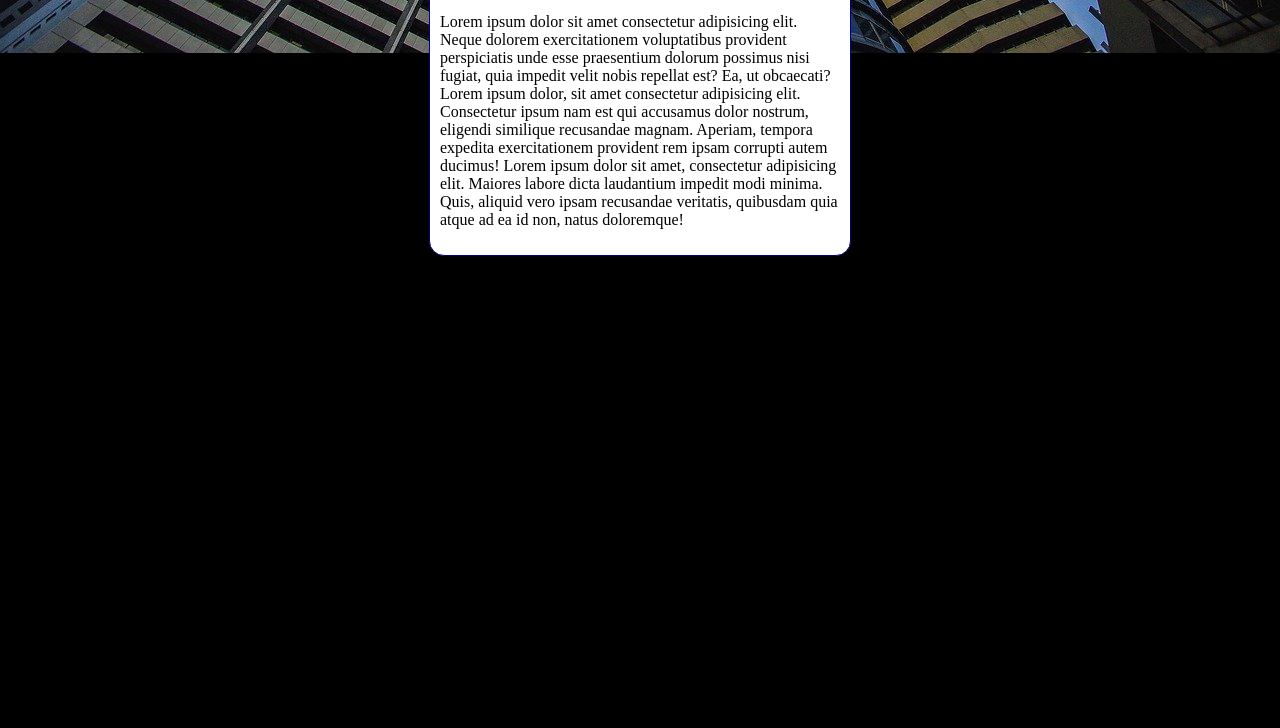
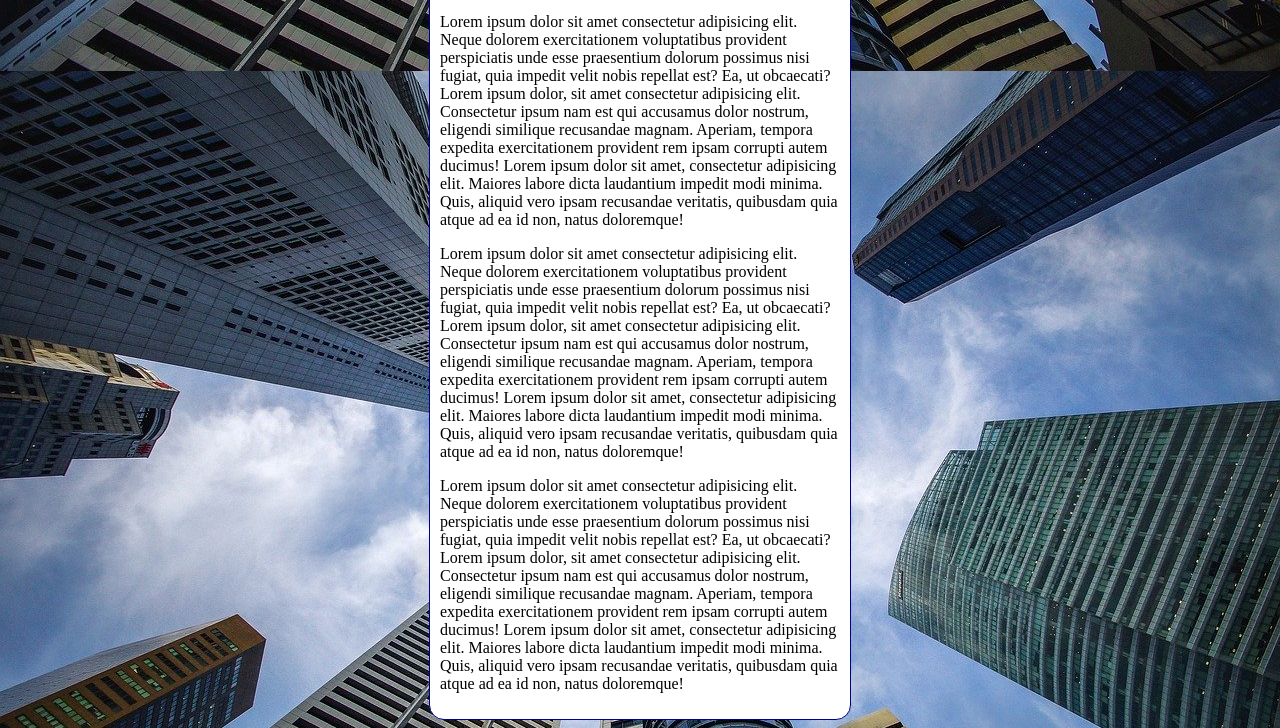
Before and after one commit to Luccasfj/html-css, a plain HTML site: page exercicios/ex022/fundo006.html in a window 1280 px wide. Shown: the part 782-1510 px from the top of the page. Before the commit the page ends 1038 px from the top, so only its background shows below. Drawn offline with Linux system fonts and the light colour scheme.

Commit message:
atualizei o exercício 022

```diff
--- a/exercicios/ex022/fundo006.html
+++ b/exercicios/ex022/fundo006.html
@@ -3,22 +3,30 @@
 <head>
     <meta charset="UTF-8">
     <meta name="viewport" content="width=device-width, initial-scale=1.0">
-    <title>Document</title>
+    <title>Fundo fixo de tela</title>
 
     <style>
 
         body {
-            height: 100vh;
+            /* height: 100vh;
             background-color: black;
             background-image: url('imagens/wallpaper002.jpg');
             background-position: center center;
             background-repeat: no-repeat;
             background-size: cover;
+            background-attachment: fixed; */
+
+            /* Shorthand - backgroud
+
+            color > image > position > repet > [size] > attachment*/
+
+            background: black url(imagens/wallpaper002.jpg) center center/ cover
+            no-repeat fixed;
         }
 
         main {
             background-color: white;
-            width: 400px;
+            max-width: 400px;
             padding: 10px;
             margin: auto;
             border: 1px solid darkblue;
@@ -38,6 +46,9 @@
         <p>Lorem ipsum dolor sit amet consectetur adipisicing elit. Neque dolorem exercitationem voluptatibus provident perspiciatis unde esse praesentium dolorum possimus nisi fugiat, quia impedit velit nobis repellat est? Ea, ut obcaecati? Lorem ipsum dolor, sit amet consectetur adipisicing elit. Consectetur ipsum nam est qui accusamus dolor nostrum, eligendi similique recusandae magnam. Aperiam, tempora expedita exercitationem provident rem ipsam corrupti autem ducimus! Lorem ipsum dolor sit amet, consectetur adipisicing elit. Maiores labore dicta laudantium impedit modi minima. Quis, aliquid vero ipsam recusandae veritatis, quibusdam quia atque ad ea id non, natus doloremque!</p>
 
         <p>Lorem ipsum dolor sit amet consectetur adipisicing elit. Neque dolorem exercitationem voluptatibus provident perspiciatis unde esse praesentium dolorum possimus nisi fugiat, quia impedit velit nobis repellat est? Ea, ut obcaecati? Lorem ipsum dolor, sit amet consectetur adipisicing elit. Consectetur ipsum nam est qui accusamus dolor nostrum, eligendi similique recusandae magnam. Aperiam, tempora expedita exercitationem provident rem ipsam corrupti autem ducimus! Lorem ipsum dolor sit amet, consectetur adipisicing elit. Maiores labore dicta laudantium impedit modi minima. Quis, aliquid vero ipsam recusandae veritatis, quibusdam quia atque ad ea id non, natus doloremque!</p>
+
+        <p>Lorem ipsum dolor sit amet consectetur adipisicing elit. Neque dolorem exercitationem voluptatibus provident perspiciatis unde esse praesentium dolorum possimus nisi fugiat, quia impedit velit nobis repellat est? Ea, ut obcaecati? Lorem ipsum dolor, sit amet consectetur adipisicing elit. Consectetur ipsum nam est qui accusamus dolor nostrum, eligendi similique recusandae magnam. Aperiam, tempora expedita exercitationem provident rem ipsam corrupti autem ducimus! Lorem ipsum dolor sit amet, consectetur adipisicing elit. Maiores labore dicta laudantium impedit modi minima. Quis, aliquid vero ipsam recusandae veritatis, quibusdam quia atque ad ea id non, natus doloremque!</p>
+        <p>Lorem ipsum dolor sit amet consectetur adipisicing elit. Neque dolorem exercitationem voluptatibus provident perspiciatis unde esse praesentium dolorum possimus nisi fugiat, quia impedit velit nobis repellat est? Ea, ut obcaecati? Lorem ipsum dolor, sit amet consectetur adipisicing elit. Consectetur ipsum nam est qui accusamus dolor nostrum, eligendi similique recusandae magnam. Aperiam, tempora expedita exercitationem provident rem ipsam corrupti autem ducimus! Lorem ipsum dolor sit amet, consectetur adipisicing elit. Maiores labore dicta laudantium impedit modi minima. Quis, aliquid vero ipsam recusandae veritatis, quibusdam quia atque ad ea id non, natus doloremque!</p>
     </main>
 
 </body>
```
